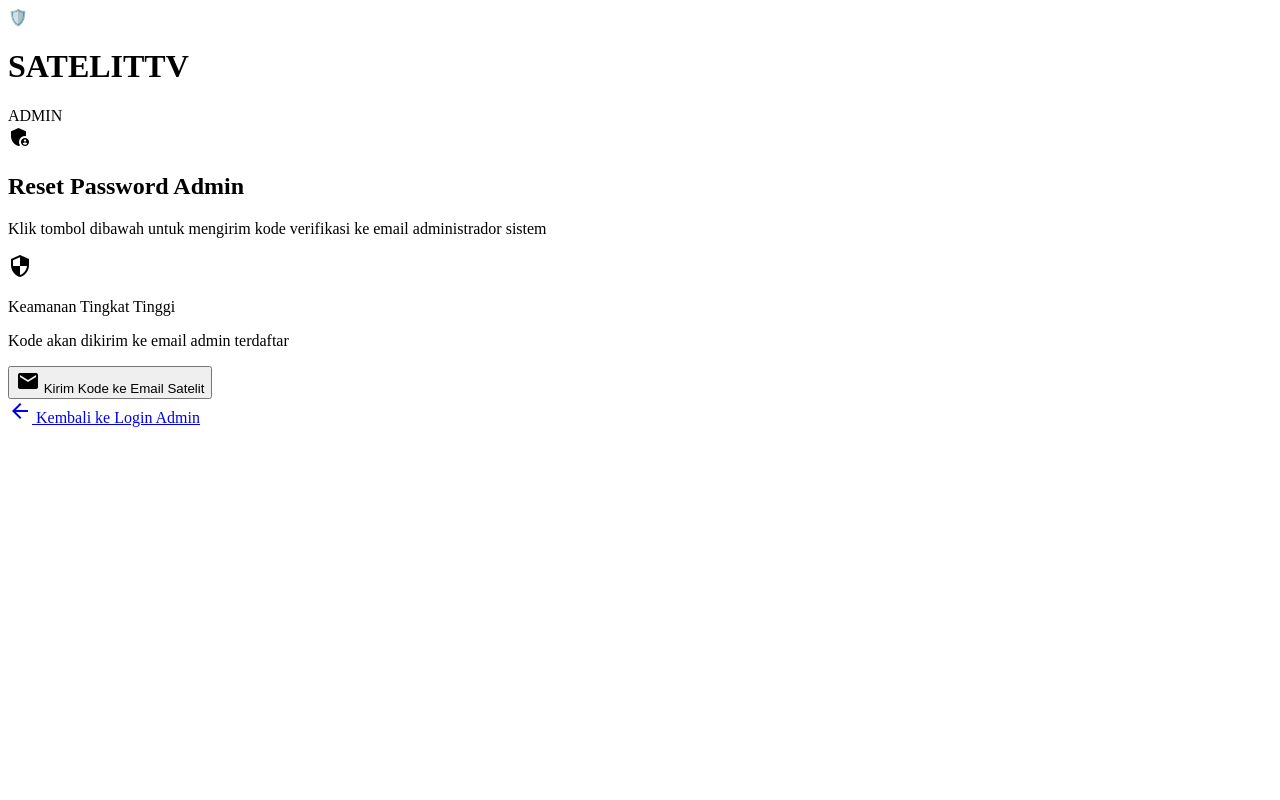
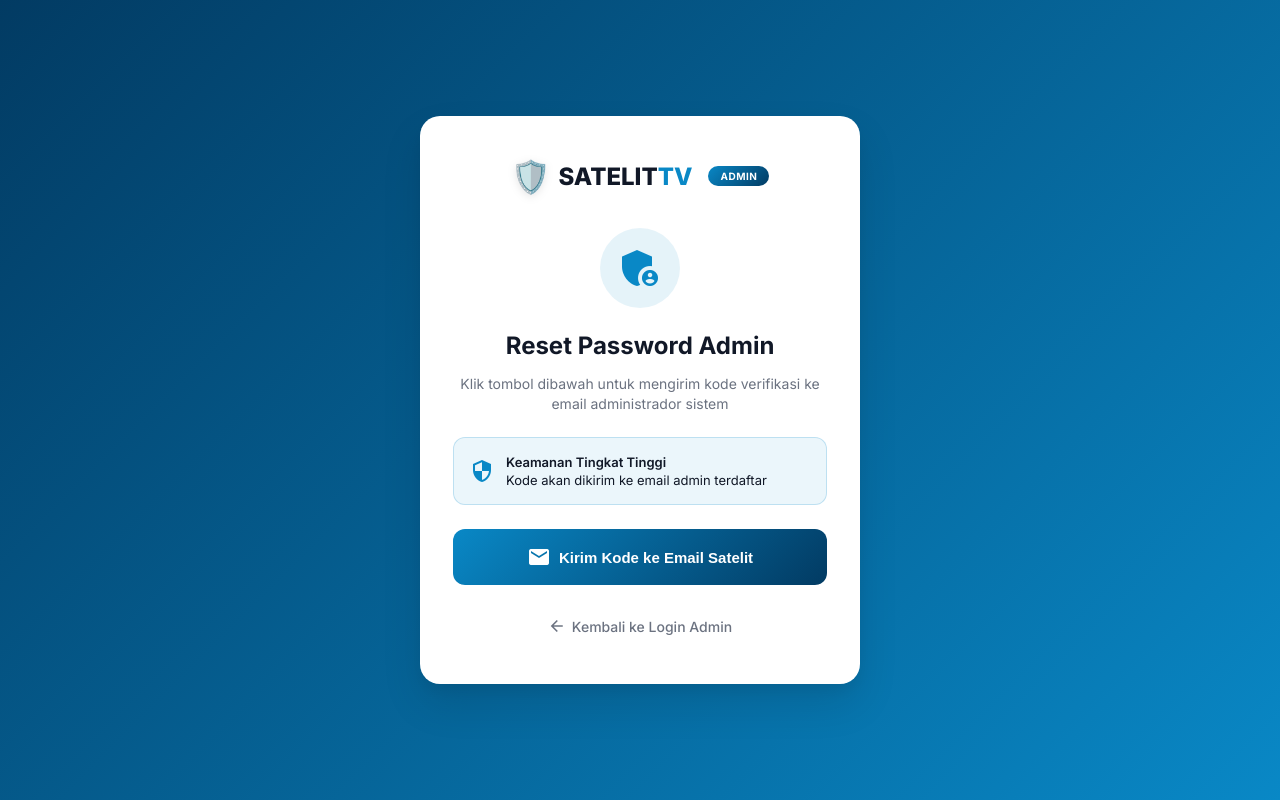
Before and after one commit to haniffebri/web-intern-satelit, a plain HTML site: page admin/admin-forgot-password.html in a window 1280 px wide. Drawn offline with Linux system fonts and the light colour scheme.

Commit message:
fixing styling on forgot pw

```diff
--- a/admin/admin-forgot-password.html
+++ b/admin/admin-forgot-password.html
@@ -4,7 +4,7 @@
     <meta charset="UTF-8">
     <meta name="viewport" content="width=device-width, initial-scale=1.0">
     <title>Reset Password Admin</title>
-    <link rel="stylesheet" href="styling\style.css">
+    <link rel="stylesheet" href="..\styling\style.css">
     <link href="https://fonts.googleapis.com/css2?family=Inter:wght@400;500;600;700;800&display=swap" rel="stylesheet">
     <link href="https://fonts.googleapis.com/icon?family=Material+Icons" rel="stylesheet">
 </head>
```
